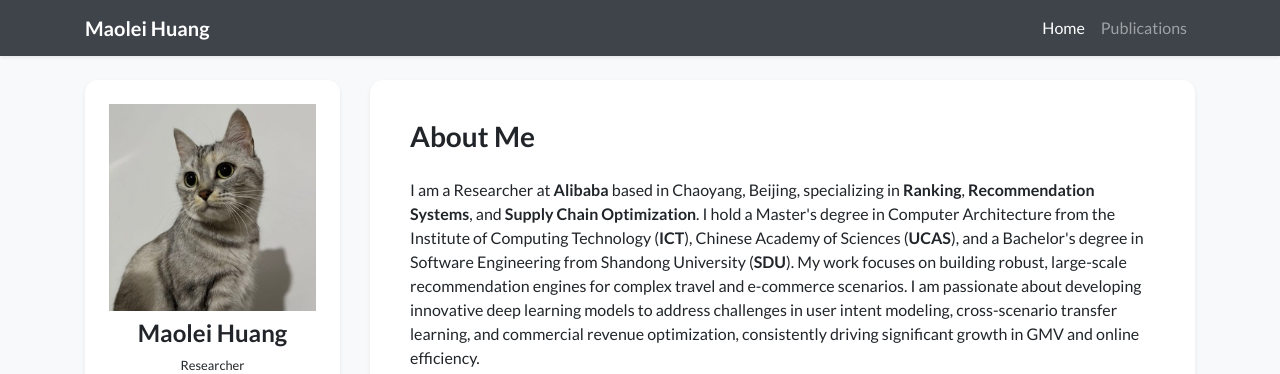
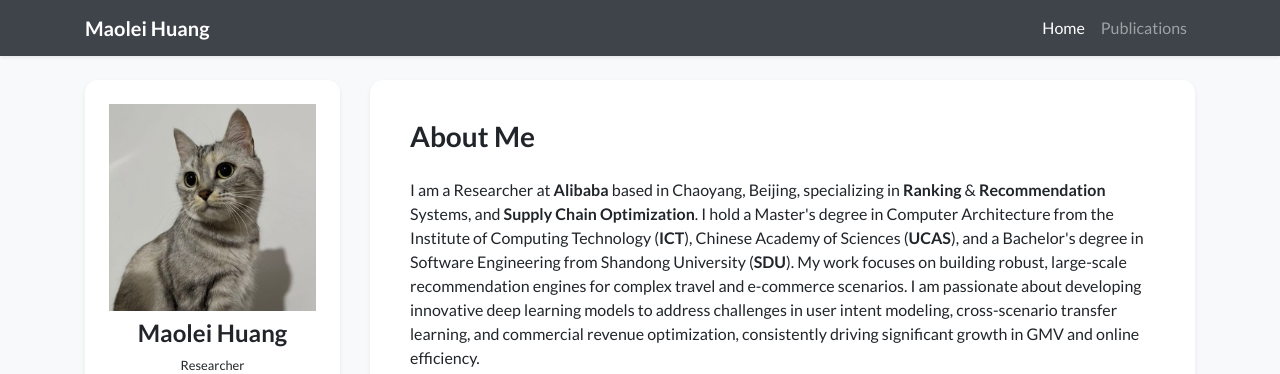
Before and after one commit to BOTAK0803/BOTAK0803.github.io, a Jekyll site: the page built from index.html, in a window 1280 px wide and 900 px high. Shown: the top 374 px of the window. Built offline with Jekyll 4.4.1, drawn with Linux system fonts in a browser that asks for light colours; nearby versions of some CDN libraries; a style sheet for code colours, icons or effects is not loaded.

Commit message:
fix bugs

```diff
--- a/_data/profile.yml
+++ b/_data/profile.yml
@@ -23,7 +23,7 @@ dblp: https://dblp.org/pid/359/5351.html
 short_bio_text_justify: false
 short_bio: >-
   <p>
-    I am a Researcher at <strong>Alibaba</strong> based in Chaoyang, Beijing, specializing in <strong>Ranking</strong>, <strong>Recommendation Systems</strong>, and <strong>Supply Chain Optimization</strong>. I hold a Master's degree in Computer Architecture from the Institute of Computing Technology (<strong>ICT</strong>), Chinese Academy of Sciences (<strong>UCAS</strong>), and a Bachelor's degree in Software Engineering from Shandong University (<strong>SDU</strong>). My work focuses on building robust, large-scale recommendation engines for complex travel and e-commerce scenarios. I am passionate about developing innovative deep learning models to address challenges in user intent modeling, cross-scenario transfer learning, and commercial revenue optimization, consistently driving significant growth in GMV and online efficiency.
+    I am a Researcher at <strong>Alibaba</strong> based in Chaoyang, Beijing, specializing in <strong>Ranking</strong> & <strong>Recommendation</strong> Systems, and <strong>Supply Chain Optimization</strong>. I hold a Master's degree in Computer Architecture from the Institute of Computing Technology (<strong>ICT</strong>), Chinese Academy of Sciences (<strong>UCAS</strong>), and a Bachelor's degree in Software Engineering from Shandong University (<strong>SDU</strong>). My work focuses on building robust, large-scale recommendation engines for complex travel and e-commerce scenarios. I am passionate about developing innovative deep learning models to address challenges in user intent modeling, cross-scenario transfer learning, and commercial revenue optimization, consistently driving significant growth in GMV and online efficiency.
   </p>
 
 portrait_url: /assets/images/photos/cat.jpg
```
Also changed, not shown: 1 other file.
